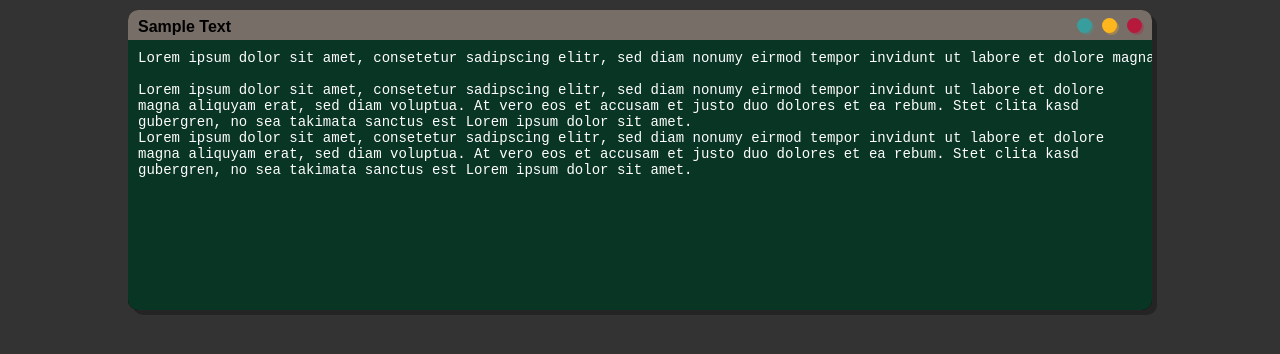
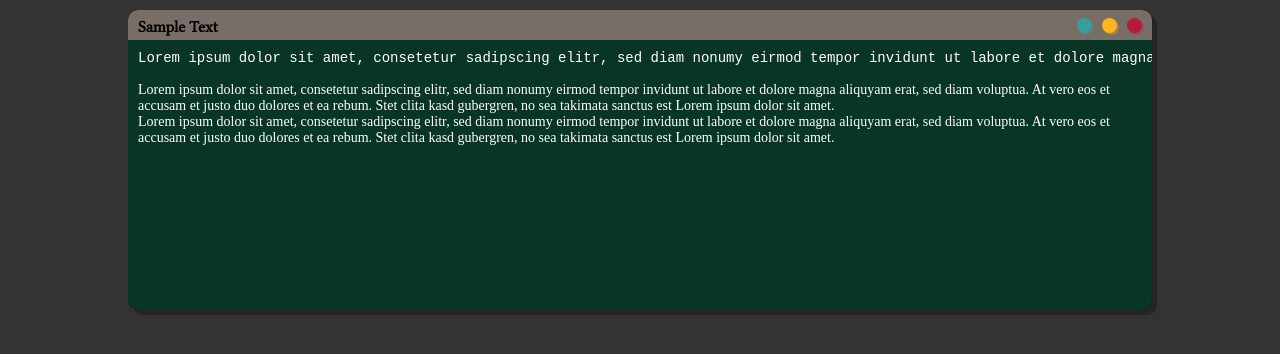
Before and after one commit to aakendev/github-pages-001, a plain HTML site: page index.html in a window 1280 px wide. Drawn offline with Linux system fonts and the light colour scheme.

Commit message:
Adding Fonts

```diff
--- a/etc/css/main.css
+++ b/etc/css/main.css
@@ -12,6 +12,16 @@ body{
   display:flex;
   flex-direction:column;
   align-items:center;
+}
+
+// FONTS
+@font-face{
+  font-family:codec-reg;
+  src:url('../fonts/codec-reg.ttf');
+}
+@font-face{
+  font-family:linlib-reg;
+  src:url('../fonts/linlib-reg.ttf');
 }
 
 .code-ctr{
@@ -35,7 +45,7 @@ body{
   margin-top:8px;
   color: #000000;
   font-size:16px;
-  font-family:Arial;
+  font-family:linlib-reg;
   font-weight:bold;
 }
 .code-ctr-top-cir{
@@ -54,7 +64,7 @@ body{
   border-radius:0 0 10px 10px;
   padding:10px;
   overflow:auto;
-  font-family:Monospace;
+  font-family:codec-reg;
   font-size:14px;
   color:#FFFFFF;
 }
```
Also changed, not shown: etc/fonts/codec-reg.ttf (added), etc/fonts/linlib-reg.ttf (added).
